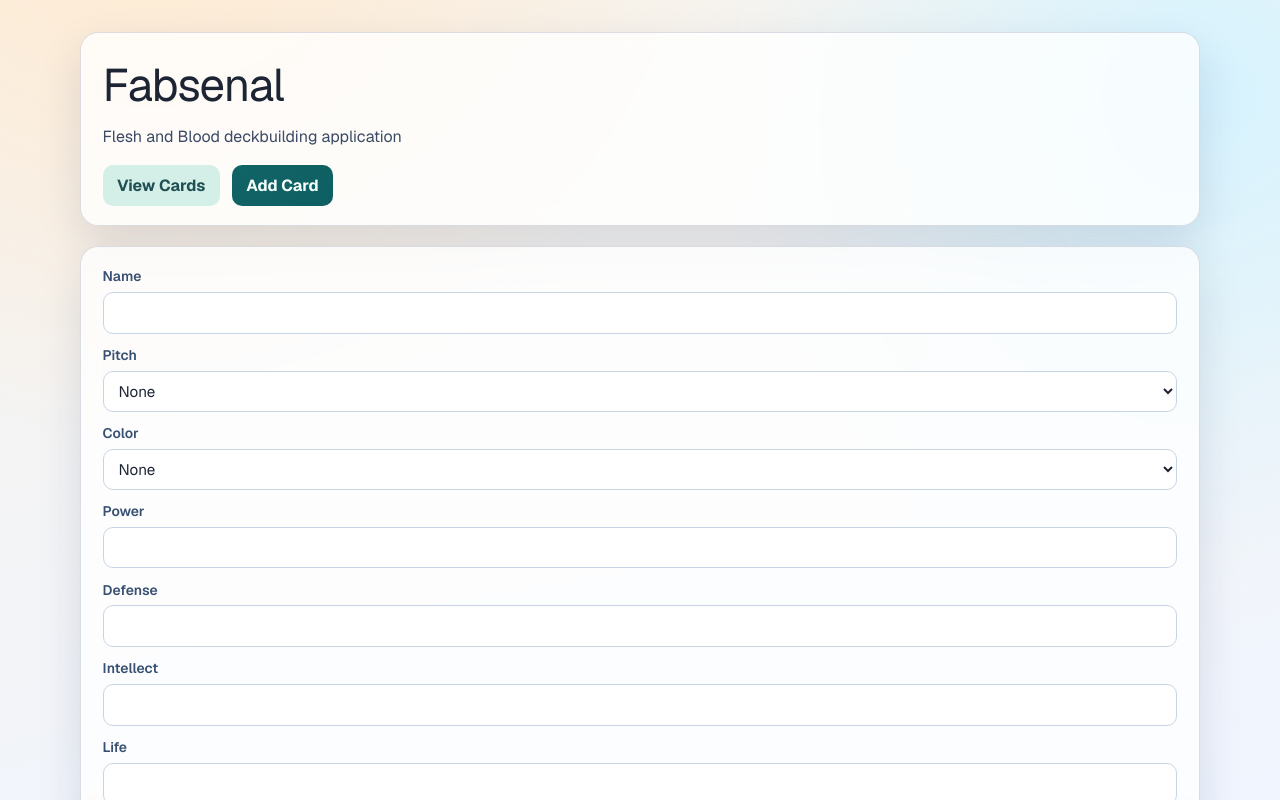
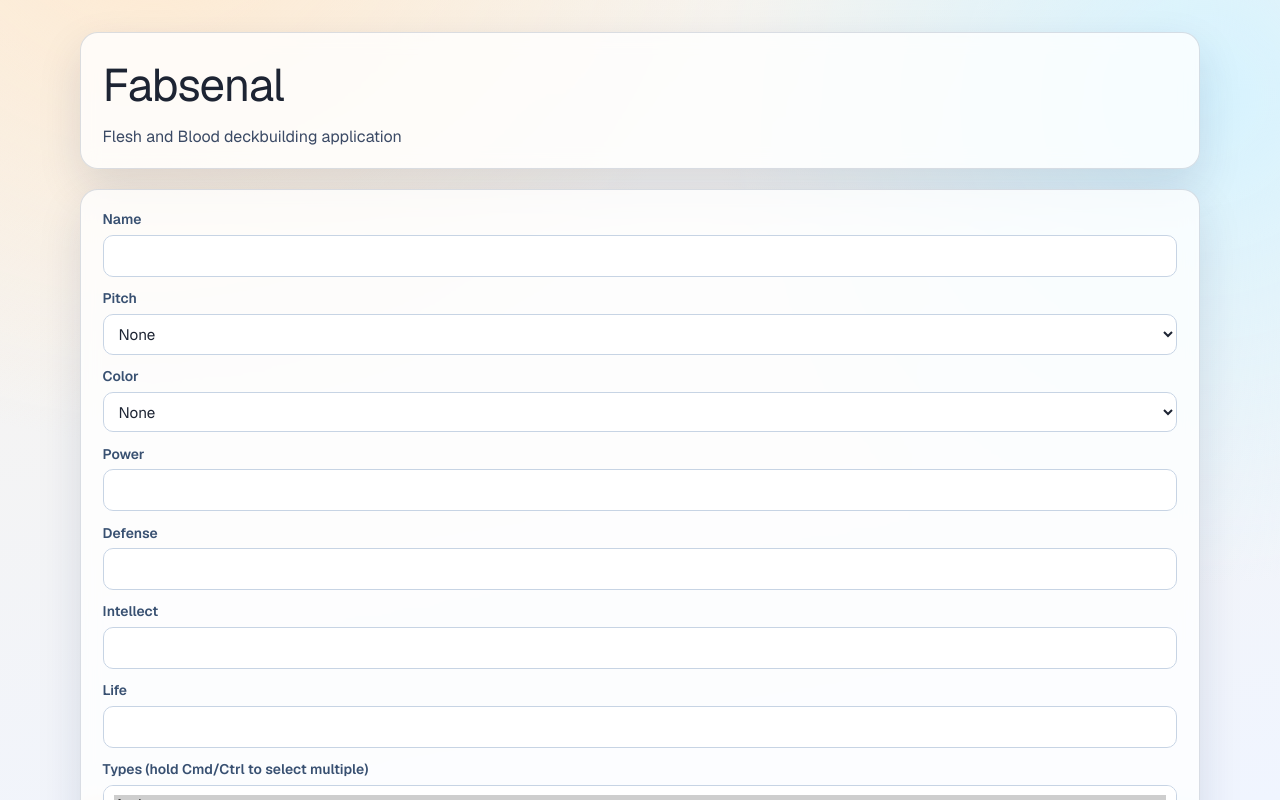
Before and after one commit to csalguera/fabsenal, a Next.js app: page /cards/add in a window 1280 px wide. Shown: the top 800 px of the page. Built offline with nearby package versions, Linux system fonts and the light colour scheme.

Commit message:
scaffold common layout wrapper for cards routes

```diff
--- a/app/cards/layout.tsx
+++ b/app/cards/layout.tsx
@@ -1,5 +1,3 @@
-import Link from "next/link";
-
 export default function CardsLayout({
   children,
 }: Readonly<{
@@ -10,14 +8,6 @@
       <header className="hero-panel">
         <h1>Fabsenal</h1>
         <p>Flesh and Blood deckbuilding application</p>
-        <nav className="page-actions" aria-label="Card pages">
-          <Link href="/cards" className="btn btn-secondary">
-            View Cards
-          </Link>
-          <Link href="/cards/add" className="btn btn-primary">
-            Add Card
-          </Link>
-        </nav>
       </header>
       {children}
     </main>
```
